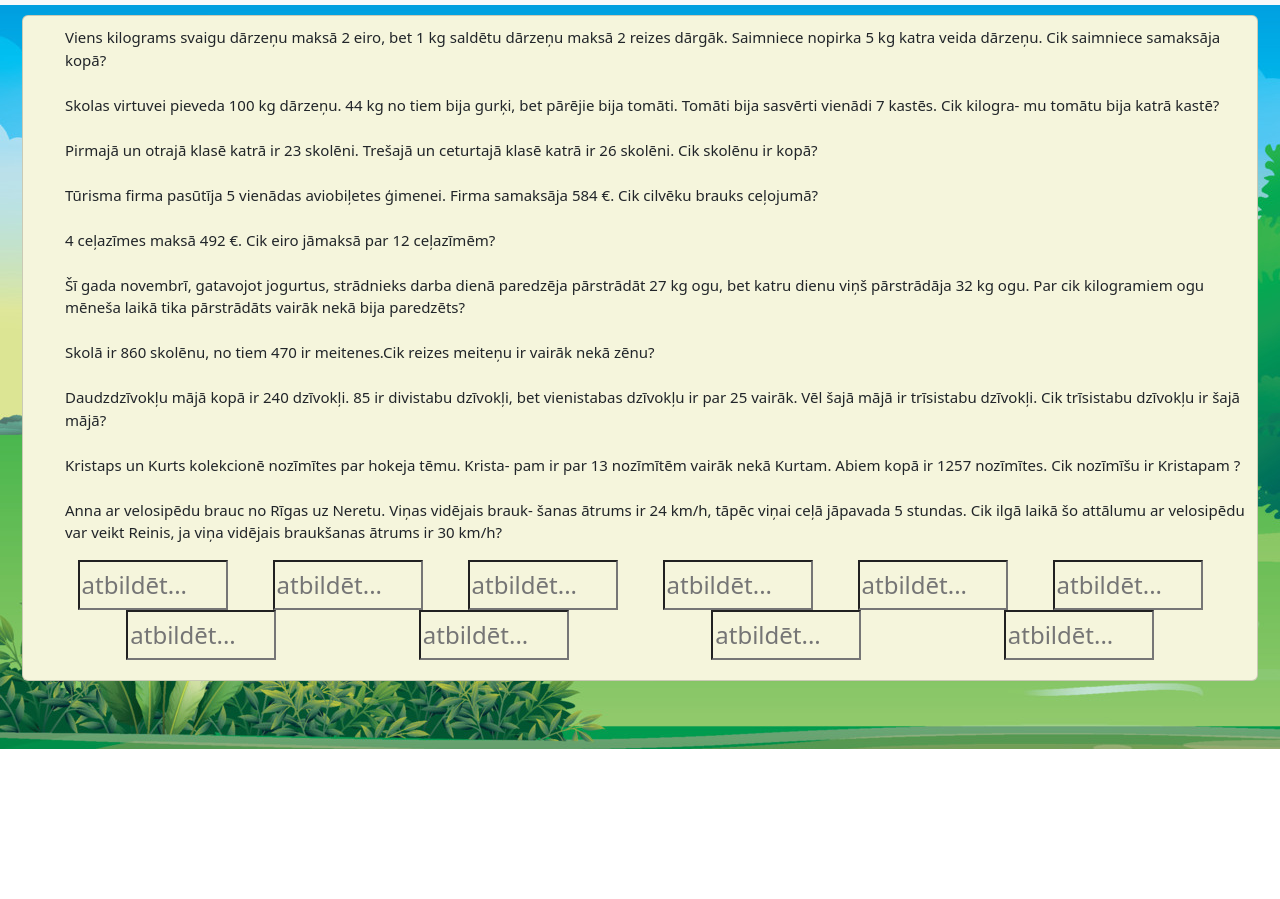
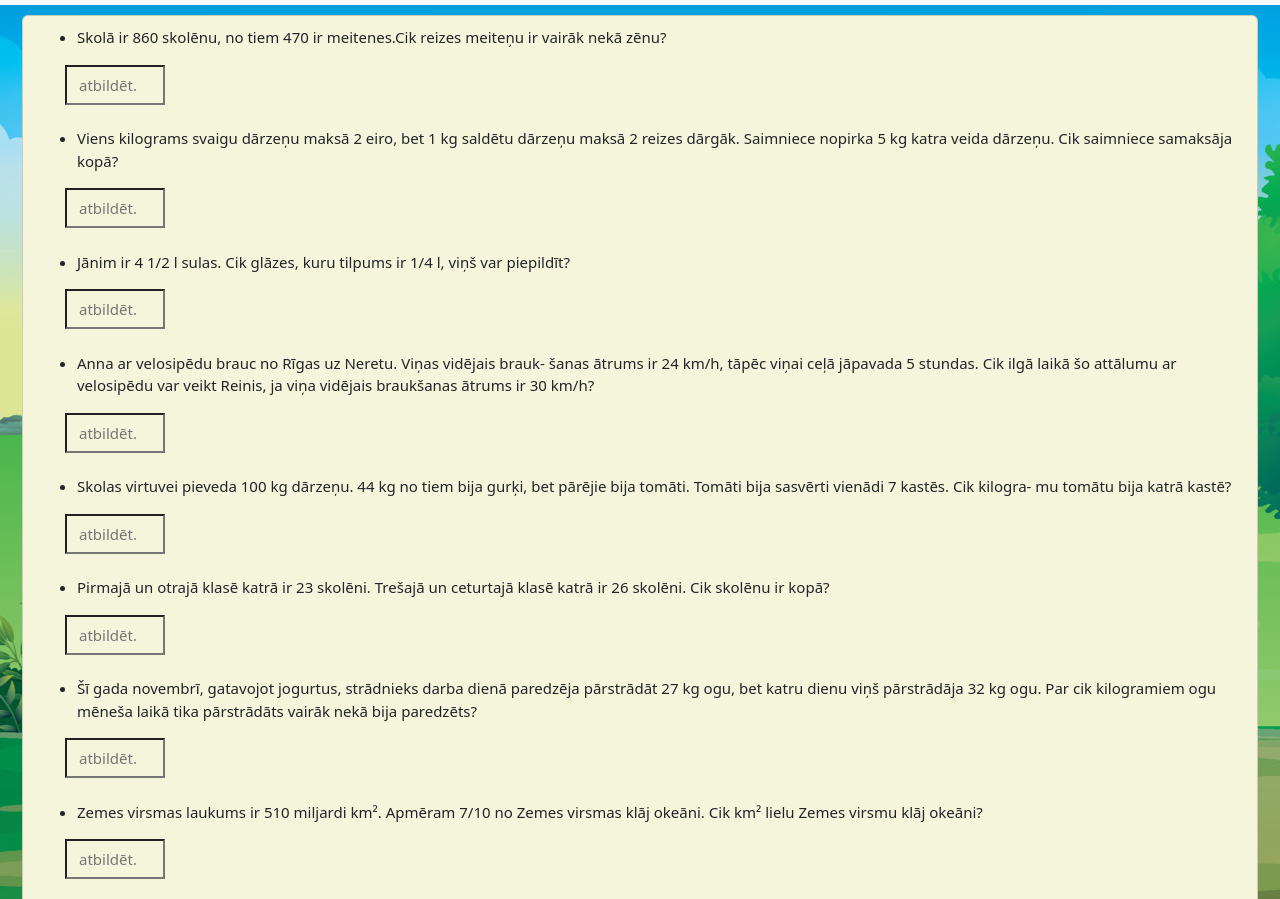
Before and after one commit to ilabro/11.a-work, a plain HTML site: page pogas/TE.html in a window 1280 px wide. Shown: the part 51-950 px from the top of the page. Before the commit the page ends 800 px from the top, so only its background shows below. Drawn offline with nearby package versions, Linux system fonts and the light colour scheme.

Commit message:
magic poof

```diff
--- a/pogas/TE.html
+++ b/pogas/TE.html
@@ -24,88 +24,79 @@
         <div id="test_board" class="card" style="width:fit-content; height:fit-content; margin:10px; font-size: 15px; background-color: beige; text-align:center;">
             <div class="row" style="text-align: left; margin: 10px;">
                 <div class="col" style="width:fit-content; height:fit-content;">
-                    <ol>
-                        <div class="row" id=1>
-                            <p></p>
+                    <ul>
+                        <li>
+                        <div class="row">
+                            <p id=1></p>
+                            <input id="atb1" type="number" placeholder="atbildēt..." style=" width:100px; height:40px; font-size:15px; background-color:beige; text-align:left;">
+                        </div>
+                        </li>
+                        <br>
+                        <li>
+                        <div class="row">
+                            <p id=2></p>
+                            <input id="atb2" type="number" placeholder="atbildēt..." style=" width:100px; height:40px; font-size:15px; background-color:beige; text-align:left;">
+                        </div>
+                        </li>
+                        <br>
+                        <li>
+                        <div class="row">
+                            <p id=3></p>
+                            <input id="atb3" type="number" placeholder="atbildēt..." style=" width:100px; height:40px; font-size:15px; background-color:beige; text-align:left;">
                         </div>
                         <br>
-                        <div class="row" id=2>
-                            <p></p>
+                        </li>
+                        <li>
+                        <div class="row">
+                            <p id=4></p>
+                            <input id="atb4" type="number" placeholder="atbildēt..." style=" width:100px; height:40px; font-size:15px; background-color:beige; text-align:left;">
                         </div>
                         <br>
-                        <div class="row" id=3>
-                            <p></p>
+                        </li>
+                        <li>
+                        <div class="row">
+                            <p id=5></p>
+                            <input id="atb5" type="number" placeholder="atbildēt..." style=" width:100px; height:40px; font-size:15px; background-color:beige; text-align:left;">
                         </div>
+                        </li>
                         <br>
-                        <div class="row" id=4>
-                            <p></p>
+                        <li>
+                        <div class="row">
+                            <p id=6></p>
+                            <input id="atb6" type="number" placeholder="atbildēt..." style=" width:100px; height:40px; font-size:15px; background-color:beige; text-align:left;">
                         </div>
+                        </li>
                         <br>
-                        <div class="row" id=5>
-                            <p></p>
+                        <li>
+                        <div class="row">
+                            <p id=7></p>
+                            <input id="atb7" type="number" placeholder="atbildēt..." style=" width:100px; height:40px; font-size:15px; background-color:beige; text-align:left;">
                         </div>
+                        </li>
                         <br>
-                        <div class="row" id=6>
-                            <p></p>
+                        <li>
+                        <div class="row">
+                            <p id=8></p>
+                            <input id="atb8" type="number" placeholder="atbildēt..." style=" width:100px; height:40px; font-size:15px; background-color:beige; text-align:left;">
                         </div>
+                        </li>
                         <br>
-                        <div class="row" id=7>
-                            <p></p>
+                        <li>
+                        <div class="row">
+                            <p id=9></p>
+                            <input id="atb9" type="number" placeholder="atbildēt..." style=" width:100px; height:40px; font-size:15px; background-color:beige; text-align:left;">
                         </div>
+                        </li>
                         <br>
-                        <div class="row" id=8>
-                            <p></p>
+                        <li>
+                        <div class="row">
+                            <p id=10></p>
+                            <input id="atb10" type="number" placeholder="atbildēt..." style=" width:100px; height:40px; font-size:15px; background-color:beige; text-align:left;">
                         </div>
-                        <br>
-                        <div class="row" id=9>
-                            <p></p>
-                        </div>
-                        <br>
-                        <div class="row" id=10>
-                            <p></p>
-                        </div>
-                    </ol>
-                    <div class="row" style="text-align: center; margin: 10px;">
-                        <div class="col">
-                            <input id="atb1" type="number" placeholder="atbildēt..." style=" width:150px; height:50px; font-size:24px; margin:auto; background-color:beige; text-align:left;">
-                        </div>
-                        <br>
-                        <div class="col">
-                            <input id="atb2" type="number" placeholder="atbildēt..." style=" width:150px; height:50px; font-size:24px; margin:auto; background-color:beige; text-align:left;">
-                        </div>
-                        <br>
-                        <div class="col">
-                            <input id="atb3" type="number" placeholder="atbildēt..." style=" width:150px; height:50px; font-size:24px; margin:auto; background-color:beige; text-align:left;">
-                        </div>
-                        <br>
-                        <div class="col">
-                            <input id="atb4" type="number" placeholder="atbildēt..." style=" width:150px; height:50px; font-size:24px; margin:auto; background-color:beige; text-align:left;">
-                        </div>
-                        <br>
-                        <div class="col">
-                            <input id="atb5" type="number" placeholder="atbildēt..." style=" width:150px; height:50px; font-size:24px; margin:auto; background-color:beige; text-align:left;">
-                        </div>
-                        <br>
-                        <div class="col">
-                            <input id="atb6" type="number" placeholder="atbildēt..." style=" width:150px; height:50px; font-size:24px; margin:auto; background-color:beige; text-align:left;">
-                        </div>
-                        <br>
-                        <div class="col">
-                            <input id="atb7" type="number" placeholder="atbildēt..." style=" width:150px; height:50px; font-size:24px; margin:auto; background-color:beige; text-align:left;">
-                        </div>
-                        <br>
-                        <div class="col">
-                            <input id="atb8" type="number" placeholder="atbildēt..." style=" width:150px; height:50px; font-size:24px; margin:auto; background-color:beige; text-align:left;">
-                        </div>
-                        <br>
-                        <div class="col">
-                            <input id="atb9" type="number" placeholder="atbildēt..." style=" width:150px; height:50px; font-size:24px; margin:auto; background-color:beige; text-align:left;">
-                        </div>
-                        <br>
-                        <div class="col">
-                            <input id="atb10" type="number" placeholder="atbildēt..." style=" width:150px; height:50px; font-size:24px; margin:auto; background-color:beige; text-align:left;">
-                        </div>
-                    </div>
+                        </li>
+
+                        <button onclick="user_input_array()" style="border-radius:10px; margin-top:20px; width:100px; height:40px; font-size:15px; background-color:rgb(23, 59, 126); color:white;">ASdWad</button>
+                    </ul>
                 </div>
             </div>
         </div>
@@ -113,18 +104,18 @@
 
         <script>
         let jautajumi = [
-        {teksts:"Viens kilograms svaigu dārzeņu maksā 2 eiro, bet 1 kg saldētu dārzeņu maksā 2 reizes dārgāk. Saimniece nopirka 5 kg katra veida dārzeņu. Cik saimniece samaksāja kopā?",atbilde:30 ,mervieniba:"eiro"},
-        {teksts:"Skolas virtuvei pieveda 100 kg dārzeņu. 44 kg no tiem bija gurķi, bet pārējie bija tomāti. Tomāti bija sasvērti vienādi 7 kastēs. Cik kilogra- mu tomātu bija katrā kastē?",atbilde:"98", mervieniba:"skolēni kopā"},
-        {teksts:"Pirmajā un otrajā klasē katrā ir 23 skolēni. Trešajā un ceturtajā klasē katrā ir 26 skolēni. Cik skolēnu ir kopā?",atbilde:"150", mervieniba:"kg"},
-        {teksts:"Tūrisma firma pasūtīja 5 vienādas aviobiļetes ģimenei. Firma samaksāja 584 €. Cik cilvēku brauks ceļojumā?",atbilde:5 ,mervieniba:"cilvēki"},
-        {teksts:"4 ceļazīmes maksā 492 €. Cik eiro jāmaksā par 12 ceļazīmēm?",atbilde:"1476 ", mervieniba:"eiro"},
-        {teksts:"Šī gada novembrī, gatavojot jogurtus, strādnieks darba dienā paredzēja pārstrādāt 27 kg ogu, bet katru dienu viņš pārstrādāja 32 kg ogu. Par cik kilogramiem ogu mēneša laikā tika pārstrādāts vairāk nekā bija paredzēts?",atbilde:"150", mervieniba:"kg"},
-        {teksts:"Skolā ir 860 skolēnu, no tiem 470 ir meitenes.Cik reizes meiteņu ir vairāk nekā zēnu?",atbilde:"1.2" ,mervieniba:"reizes"},
-        {teksts:"Daudzdzīvokļu mājā kopā ir 240 dzīvokļi. 85 ir divistabu dzīvokļi, bet vienistabas dzīvokļu ir par 25 vairāk. Vēl šajā mājā ir trīsistabu dzīvokļi. Cik trīsistabu dzīvokļu ir šajā mājā?",atbilde:"145", mervieniba:"dzīvokļi"},
-        {teksts:"Kristaps un Kurts kolekcionē nozīmītes par hokeja tēmu. Krista- pam ir par 13 nozīmītēm vairāk nekā Kurtam. Abiem kopā ir 1257 nozīmītes. Cik nozīmīšu ir Kristapam ?",atbilde:"635", mervieniba:"nozīmītes"},
-        {teksts:"Anna ar velosipēdu brauc no Rīgas uz Neretu. Viņas vidējais brauk- šanas ātrums ir 24 km/h, tāpēc viņai ceļā jāpavada 5 stundas. Cik ilgā laikā šo attālumu ar velosipēdu var veikt Reinis, ja viņa vidējais braukšanas ātrums ir 30 km/h?",atbilde:"4" ,mervieniba:"stundas"},
-        {teksts:"Jānim ir 4 1/2 l sulas. Cik glāzes, kuru tilpums ir 1/4 l, viņš var piepildīt?",atbilde:"18", mervieniba:"glāzes"},
-        {teksts:"Zemes virsmas laukums ir 510 miljardi km². Apmēram 7/10 no Zemes virsmas klāj okeāni. Cik km² lielu Zemes virsmu klāj okeāni?",atbilde:"357", mervieniba:"milrd km²"}
+        {teksts:" Viens kilograms svaigu dārzeņu maksā 2 eiro, bet 1 kg saldētu dārzeņu maksā 2 reizes dārgāk. Saimniece nopirka 5 kg katra veida dārzeņu. Cik saimniece samaksāja kopā?",atbilde:30 ,mervieniba:"eiro"},
+        {teksts:" Skolas virtuvei pieveda 100 kg dārzeņu. 44 kg no tiem bija gurķi, bet pārējie bija tomāti. Tomāti bija sasvērti vienādi 7 kastēs. Cik kilogra- mu tomātu bija katrā kastē?",atbilde:98, mervieniba:"skolēni kopā"},
+        {teksts:" Pirmajā un otrajā klasē katrā ir 23 skolēni. Trešajā un ceturtajā klasē katrā ir 26 skolēni. Cik skolēnu ir kopā?",atbilde:150, mervieniba:"kg"},
+        {teksts:" Tūrisma firma pasūtīja 5 vienādas aviobiļetes ģimenei. Firma samaksāja 584 €. Cik cilvēku brauks ceļojumā?",atbilde:5 ,mervieniba:"cilvēki"},
+        {teksts:" 4 ceļazīmes maksā 492 €. Cik eiro jāmaksā par 12 ceļazīmēm?",atbilde:1476, mervieniba:"eiro"},
+        {teksts:" Šī gada novembrī, gatavojot jogurtus, strādnieks darba dienā paredzēja pārstrādāt 27 kg ogu, bet katru dienu viņš pārstrādāja 32 kg ogu. Par cik kilogramiem ogu mēneša laikā tika pārstrādāts vairāk nekā bija paredzēts?",atbilde:150, mervieniba:"kg"},
+        {teksts:" Skolā ir 860 skolēnu, no tiem 470 ir meitenes.Cik reizes meiteņu ir vairāk nekā zēnu?",atbilde:1.2 ,mervieniba:"reizes"},
+        {teksts:" Daudzdzīvokļu mājā kopā ir 240 dzīvokļi. 85 ir divistabu dzīvokļi, bet vienistabas dzīvokļu ir par 25 vairāk. Vēl šajā mājā ir trīsistabu dzīvokļi. Cik trīsistabu dzīvokļu ir šajā mājā?",atbilde:145, mervieniba:"dzīvokļi"},
+        {teksts:" Kristaps un Kurts kolekcionē nozīmītes par hokeja tēmu. Krista- pam ir par 13 nozīmītēm vairāk nekā Kurtam. Abiem kopā ir 1257 nozīmītes. Cik nozīmīšu ir Kristapam ?",atbilde:635, mervieniba:"nozīmītes"},
+        {teksts:" Anna ar velosipēdu brauc no Rīgas uz Neretu. Viņas vidējais brauk- šanas ātrums ir 24 km/h, tāpēc viņai ceļā jāpavada 5 stundas. Cik ilgā laikā šo attālumu ar velosipēdu var veikt Reinis, ja viņa vidējais braukšanas ātrums ir 30 km/h?",atbilde:4 ,mervieniba:"stundas"},
+        {teksts:" Jānim ir 4 1/2 l sulas. Cik glāzes, kuru tilpums ir 1/4 l, viņš var piepildīt?",atbilde:18, mervieniba:"glāzes"},
+        {teksts:" Zemes virsmas laukums ir 510 miljardi km². Apmēram 7/10 no Zemes virsmas klāj okeāni. Cik km² lielu Zemes virsmu klāj okeāni?",atbilde:357, mervieniba:"milrd km²"}
         ];
 
         let jautajumu_indexi = [];
@@ -134,14 +125,29 @@
             if(!jautajumu_indexi.includes(questions_index)) jautajumu_indexi.push(questions_index);
         } while (jautajumu_indexi.length < 10);
 
-        num_index=0
+        var num_index=0
+        var atbildes=[]
         for (j in jautajumu_indexi){
             num_index += 1
-            console.log(jautajumi[j]);
-            document.getElementById(num_index).innerHTML=jautajumi[j].teksts
+            document.getElementById(num_index).innerHTML=jautajumi[jautajumu_indexi[j]].teksts
+            atbildes.push(jautajumi[jautajumu_indexi[j]].atbilde)
 
         }
-        console.log(jautajumu_indexi);
+
+        user_input_id = 0
+        function user_input_array (){
+            var user_inputs = []
+            for (let i = 1; i < 11; i++){
+                user_inputs.push(document.getElementById(`atb${i}`).value)
+            }
+            for(i in atbildes){
+            if (atbildes[i]==user_inputs[i]){
+                console.log(atbildes[i],"true")
+            }else{
+                console.log(atbildes[i],"flase",user_inputs[i])
+            }
+        }
+        }
 
         </script>
 
```
